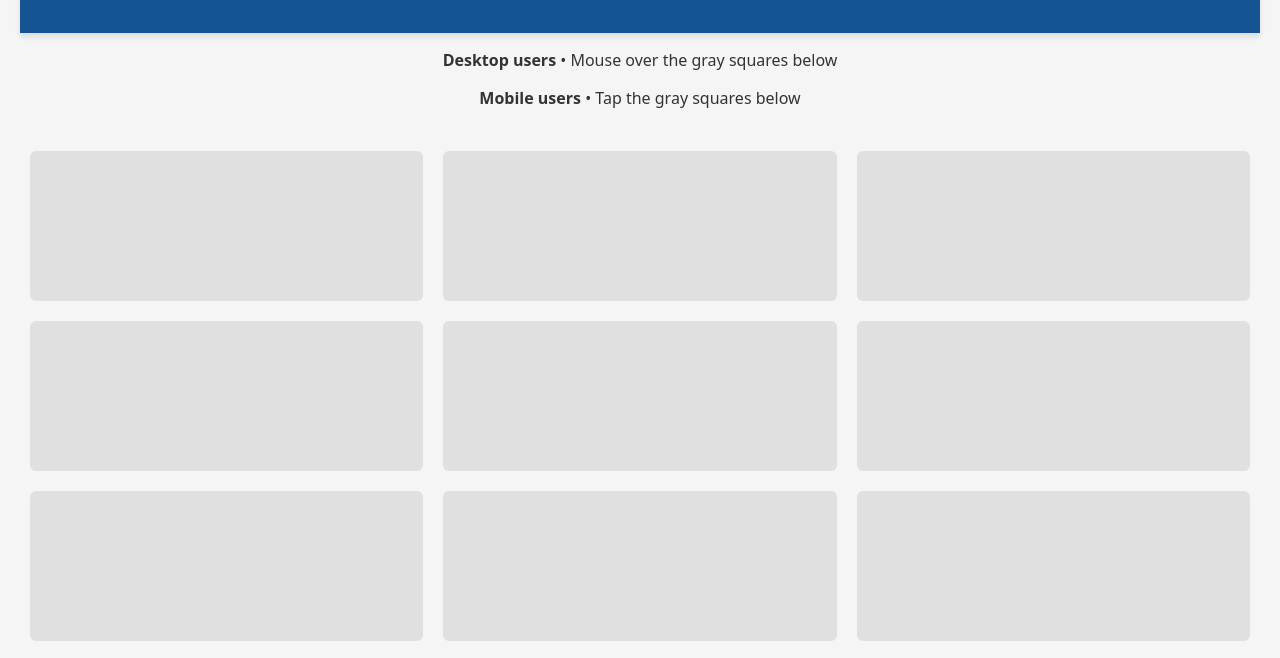
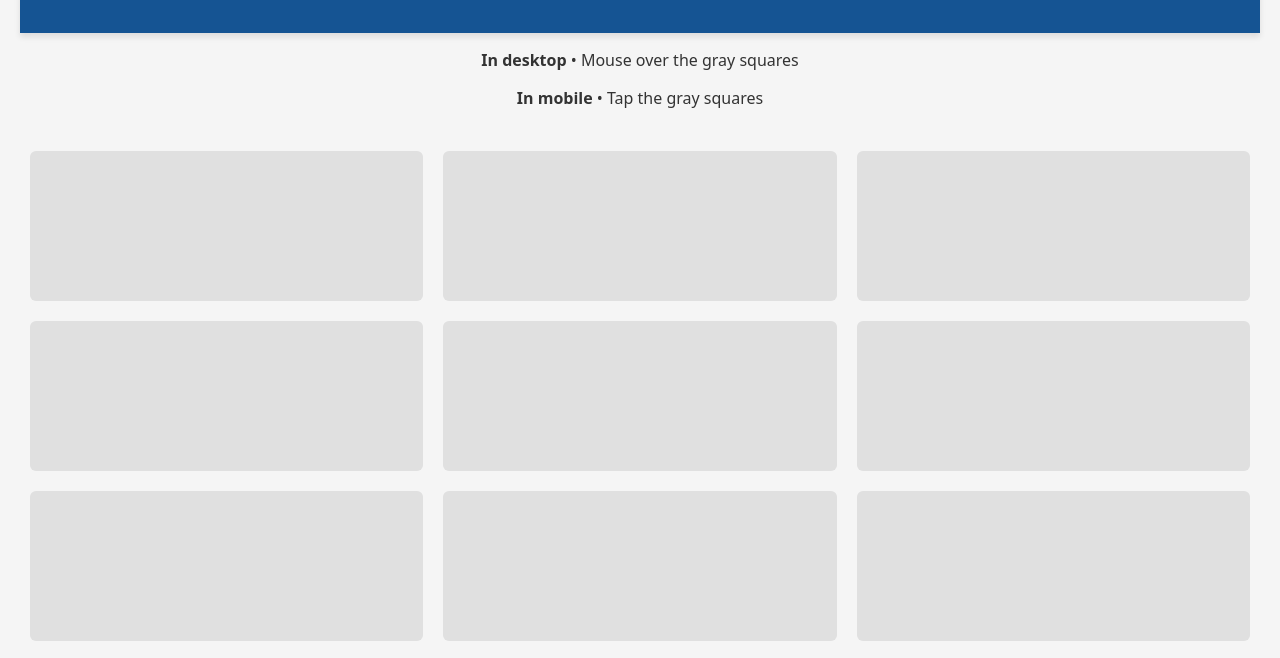
Before and after one commit to jasheloper/color-tile-playground, a plain HTML site: page index.html in a window 1280 px wide. Shown: the part 141-799 px from the top of the page. Drawn offline with Linux system fonts and the light colour scheme.

Commit message:
Add files via upload

```diff
--- a/index.html
+++ b/index.html
@@ -16,9 +16,9 @@
     </header>
 
     <div style="text-align: center;">
-        <p><span style="font-weight: bold;">Desktop users</span> &bull; Mouse over the gray squares below </p>
+        <p><span style="font-weight: bold;">In desktop</span> &bull; Mouse over the gray squares</p>
 
-        <p><span style="font-weight: bold;">Mobile users</span> &bull; Tap the gray squares below</p>
+        <p><span style="font-weight: bold;">In mobile</span> &bull; Tap the gray squares</p>
     </div>
 
     <section id="container">
```
